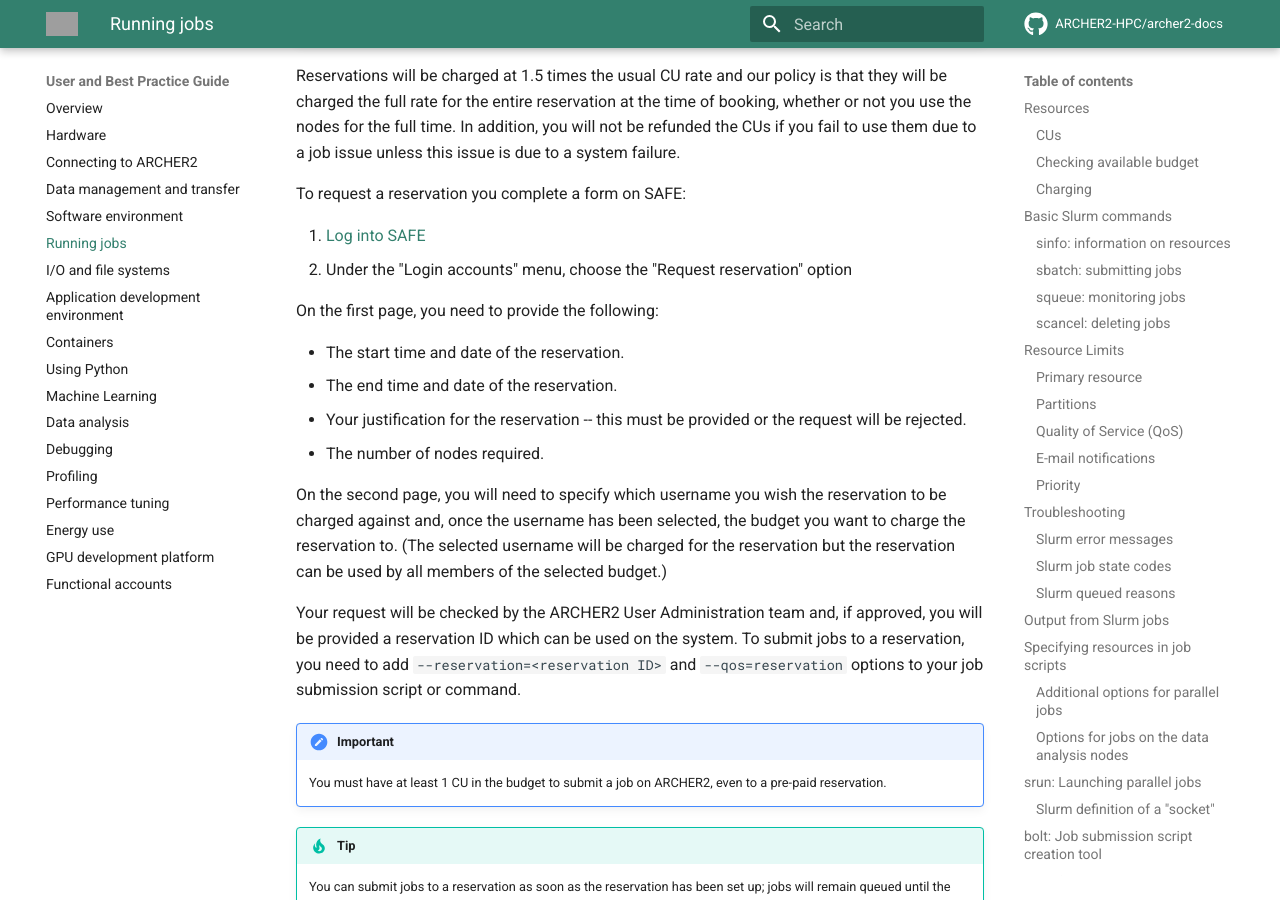
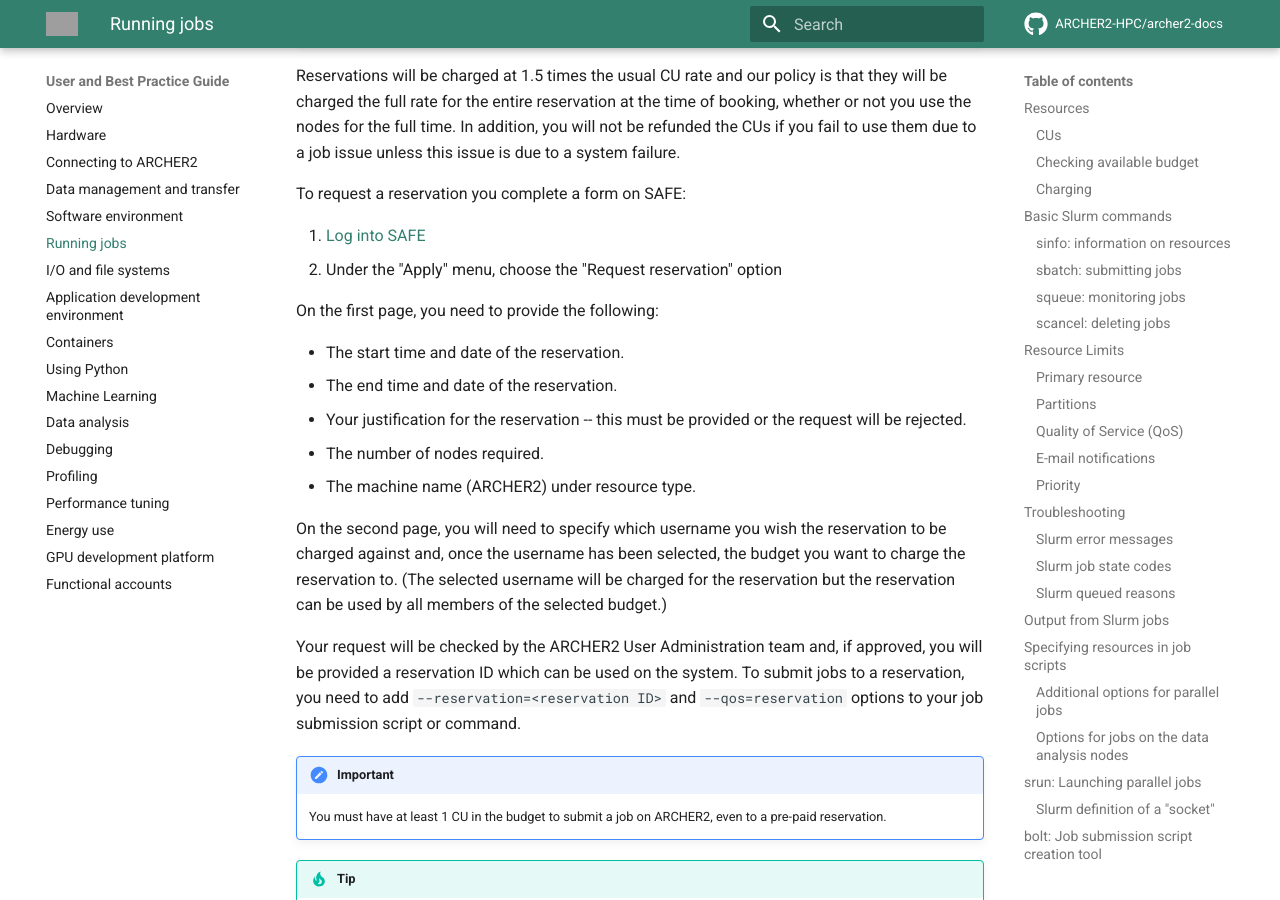
Before and after one commit to ARCHER2-HPC/archer2-docs, an MkDocs documentation site: the page built from docs/user-guide/scheduler.md, in a window 1280 px wide and 900 px high, scrolled down 49321 px. Built offline with MkDocs 1.6.1 and Material for MkDocs 9.7.7, drawn with Linux system fonts in a browser that asks for light colours; comment, search, counter and statistics services are not loaded; grey boxes are pictures that could not be loaded.

Commit message:
Update reservation instructions

```diff
--- a/docs/user-guide/scheduler.md
+++ b/docs/user-guide/scheduler.md
@@ -2283,7 +2283,7 @@
 To request a reservation you complete a form on SAFE:
 
  1. [Log into SAFE](https://safe.epcc.ed.ac.uk)
- 2. Under the "Login accounts" menu, choose the "Request reservation" option
+ 2. Under the "Apply" menu, choose the "Request reservation" option
 
 On the first page, you need to provide the following:
 
@@ -2291,6 +2291,7 @@
  - The end time and date of the reservation.
  - Your justification for the reservation -- this must be provided or the request will be rejected.
  - The number of nodes required.
+ - The machine name (ARCHER2) under resource type.
 
 On the second page, you will need to specify which username you wish the reservation to be charged against
 and, once the username has been selected, the budget you want to charge the reservation to.
```
